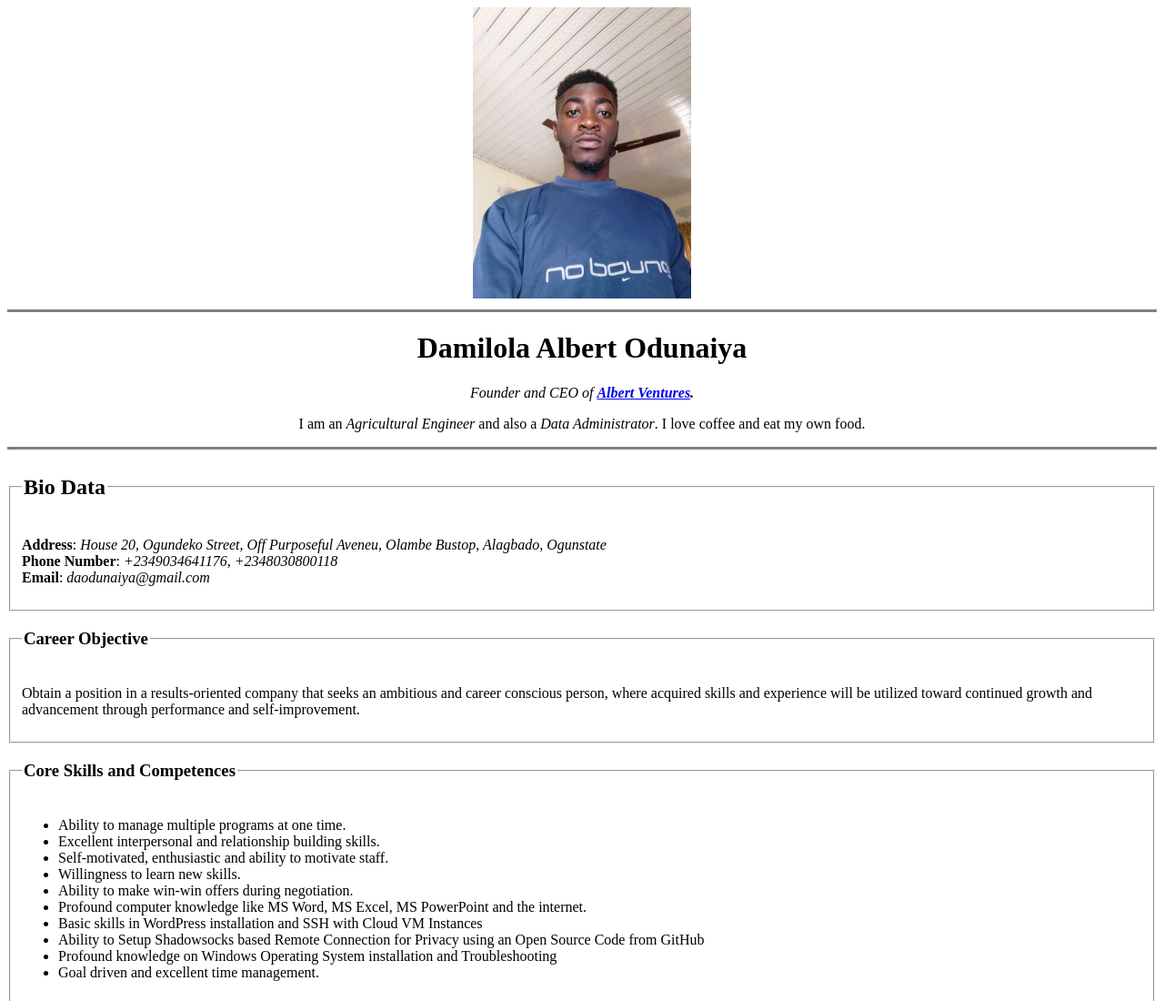
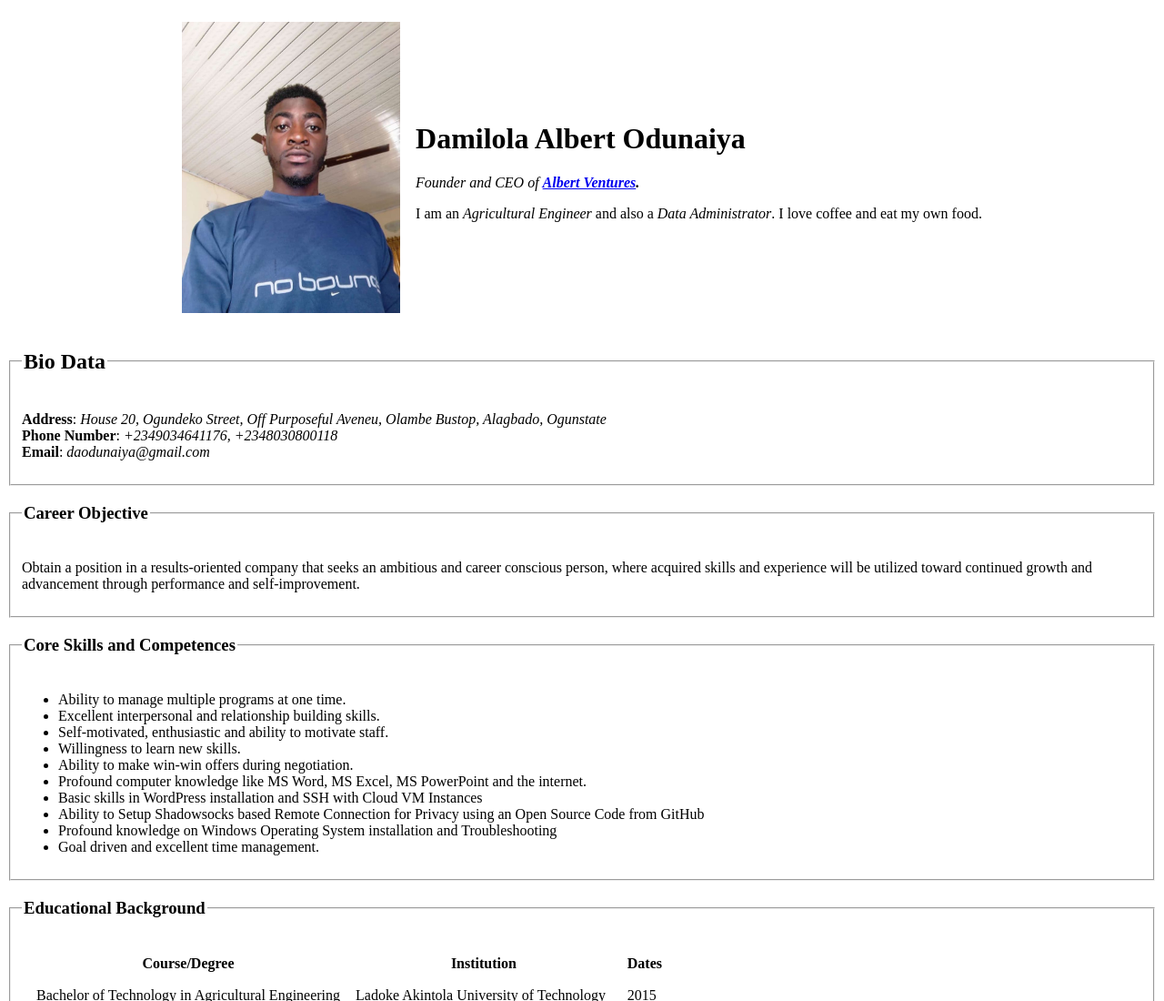
Before and after one commit to iwekoro/resume, a plain HTML site: page index.html in a window 1280 px wide. Shown: the top 1100 px of the page at 91% size. Drawn offline with Linux system fonts and the light colour scheme.

Commit message:
Add files via upload

```diff
--- a/index.html
+++ b/index.html
@@ -10,16 +10,29 @@
 
 <body>
   <center>
-    <img src="images/Damilola Albert Odunaiya Profile Picture.jpg" alt="Damilola Albert Odunaiya's Profile Picture"
-      style="width:240px;height:320px;">
+    <table cellspacing="15">
+      <tr>
+        <td>
+          <img src="images/Damilola Albert Odunaiya Profile Picture.jpg" alt="Damilola Albert Odunaiya's Profile Picture"
+          style="width:240px;height:320px;">
+        </td>
+        <td>
+          <h1>Damilola Albert Odunaiya</h1>
+    <p><em>Founder and CEO of <strong><a href="https://www.facebook.com/mcbel" target="_blank">Albert
+            Ventures</a>.</strong></em></p>
+    <p>I am an <em>Agricultural Engineer</em> and also a <em>Data Administrator</em>. I love coffee and eat my own food.
+    </p>
+        </td>
+      </tr>
+    </table>
+    <!--
     <hr size="3" noshade="0">
     <h1>Damilola Albert Odunaiya</h1>
     <p><em>Founder and CEO of <strong><a href="https://www.facebook.com/mcbel" target="_blank">Albert
             Ventures</a>.</strong></em></p>
     <p>I am an <em>Agricultural Engineer</em> and also a <em>Data Administrator</em>. I love coffee and eat my own food.
-    </p>
+    </p> -->
   </center>
-  <hr size="3" noshade="0">
   <!-- Bio Data -->
   <fieldset>
     <legend>
```
